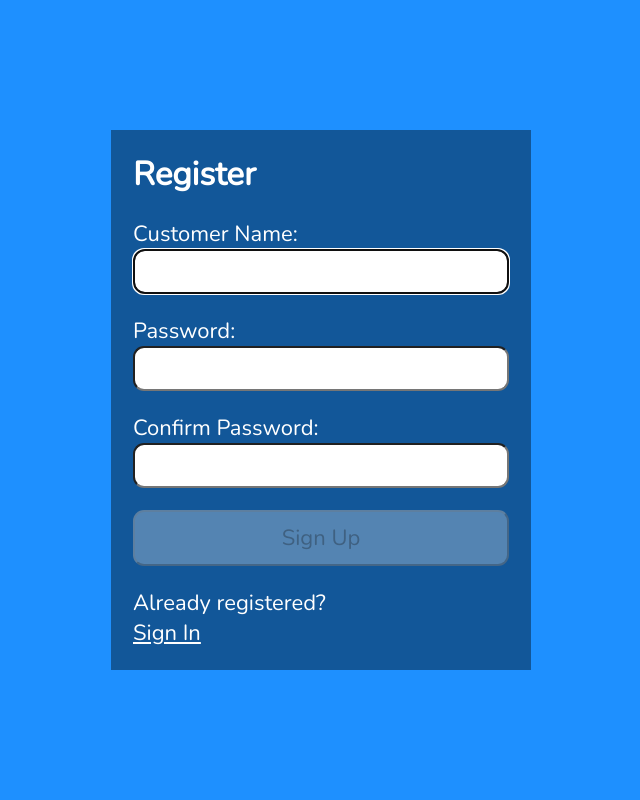
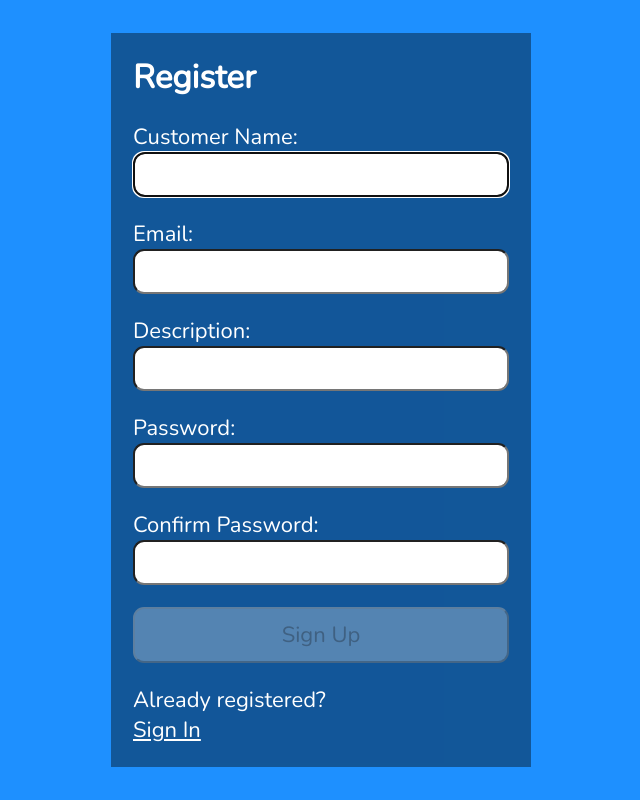
Before and after one commit to vaibhavu3/stripe_payment_gateway_app, a React (Create React App) app: page / in a window 1280 px wide. Shown: the whole page, without its empty margins (319-959 px from the left). Built offline with nearby package versions, Linux system fonts and the light colour scheme.

Commit message:
initial commit

```diff
--- a/src/Register.js
+++ b/src/Register.js
@@ -6,7 +6,9 @@ import axios from "axios";
 
 
 const CUSTOMER_REGEX = /^[A-z][A-z0-9-_]{3,23}$/;
+const DESCRIPTION_REGEX = /^[A-Za-z][A-z0-9-_]{3,20}$/;
 const PWD_REGEX = /^(?=.*[a-z])(?=.*[A-Z])(?=.*[0-9])(?=.*[!@#$%]).{8,24}$/;
+const EMAIL_REGEX = /^[a-zA-Z0-9]+@[a-zA-Z0-9]+\.[A-Za-z]+$/;
 const CUSTOMER_REGISTER_URL = 'https://x5xlxm3xnl.execute-api.us-east-1.amazonaws.com/v1/customer/create';
 
 const Register = () => {
@@ -16,6 +18,14 @@ const Register = () => {
     const [customer, setCustomer] = useState('');
     const [validCustomerName, setValidCustomerName] = useState(false);
     const [customerFocus, setCustomerFocus] = useState(false);
+
+    const [email, setEmail] = useState('');
+    const [validEmail, setValidEmail] = useState(false);
+    const [emailFocus, setEmailFocus] = useState(false);
+
+    const [description, setDesciption] = useState('');
+    const [validDescription, setValidDescription] = useState(false);
+    const [descriptionFocus, setDescriptionFocus] = useState(false);
 
     const [pwd, setPwd] = useState('');
     const [validPwd, setValidPwd] = useState(false);
@@ -41,6 +51,20 @@ const Register = () => {
     }, [customer])
 
     useEffect(() => {
+        const result = EMAIL_REGEX.test(email);
+        console.log(result);
+        console.log(email);
+        setValidEmail(result);
+    }, [email])
+
+    useEffect(() => {
+        const result = DESCRIPTION_REGEX.test(description);
+        console.log(result);
+        console.log(description);
+        setValidDescription(result);
+    }, [description])
+
+    useEffect(() => {
         const result = PWD_REGEX.test(pwd);
         console.log(result);
         console.log(pwd);
@@ -51,7 +75,7 @@ const Register = () => {
 
     useEffect(() => {
         setErrMsg('');
-    }, [customer, pwd, matchPwd])
+    }, [customer, email, description, pwd, matchPwd])
 
 
     const handleSubmit = async (e) => {
@@ -69,7 +93,7 @@ const Register = () => {
 
         try {
             const response = await axios.post(CUSTOMER_REGISTER_URL,
-                JSON.stringify({ "customerName": customer, "password": pwd, "customerPhone": "1234567890", "customerEmail": "test@abc.com", "description": "test" }),
+                JSON.stringify({ "customerName": customer, "password": pwd, "customerPhone": "1234567890", "customerEmail": email, "description": description }),
             );
             console.log(response);
             // console.log(response.accessToken);
@@ -133,6 +157,60 @@ const Register = () => {
                             Must begin with a letter.<br />
                             Letters, numbers, underscores, hyphens allowed.
                         </p>
+
+
+                        <label htmlFor="email">
+                            Email:
+                            <span className={validEmail ? "valid" : "hide"}>
+                                <FontAwesomeIcon icon={faCheck} />
+                            </span>
+                            <span className={validEmail || !email ? "hide" : "invalid"}>
+                                <FontAwesomeIcon icon={faTimes} />
+                            </span>
+                        </label>
+                        <input
+                            type="text"
+                            id="email"
+                            autoComplete="off"
+                            onChange={(e) => setEmail(e.target.value)}
+                            required
+                            aria-invalid={validEmail ? "false" : "true"}
+                            aria-describedby="emailnote"
+                            onFocus={() => setEmailFocus(true)}
+                            onBlur={() => setEmailFocus(false)}
+                        />
+                        <p id="emailnote" className={emailFocus && email && !validEmail ? "instructions" : "offscreen"}>
+                            <FontAwesomeIcon icon={faInfoCircle} />
+                            Please enter a valid email address.<br />
+                            It should be in abc@xyz.com.<br />
+                        </p>
+
+
+                        <label htmlFor="description">
+                            Description:
+                            <span className={validDescription ? "valid" : "hide"}>
+                                <FontAwesomeIcon icon={faCheck} />
+                            </span>
+                            <span className={validDescription || !description ? "hide" : "invalid"}>
+                                <FontAwesomeIcon icon={faTimes} />
+                            </span>
+                        </label>
+                        <input
+                            type="text"
+                            id="description"
+                            onChange={(e) => setDesciption(e.target.value)}
+                            required
+                            aria-invalid={validDescription ? "false" : "true"}
+                            aria-describedby="descriptionnote"
+                            onFocus={() => setDescriptionFocus(true)}
+                            onBlur={() => setDescriptionFocus(false)}
+                        />
+                        <p id="descriptionnote" className={descriptionFocus && description && !validDescription ? "instructions" : "offscreen"}>
+                            <FontAwesomeIcon icon={faInfoCircle} />
+                            4 to 20 characters.<br />
+                            Please enter valid description.<br />
+                        </p>
+
 
 
                         <label htmlFor="password">
```
